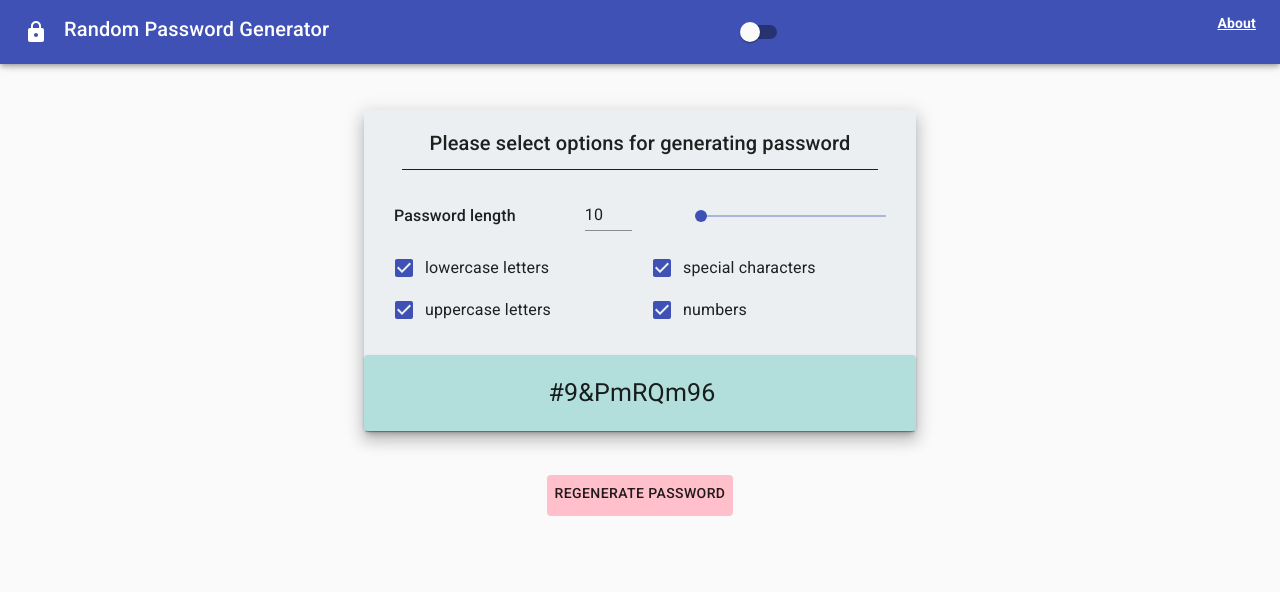
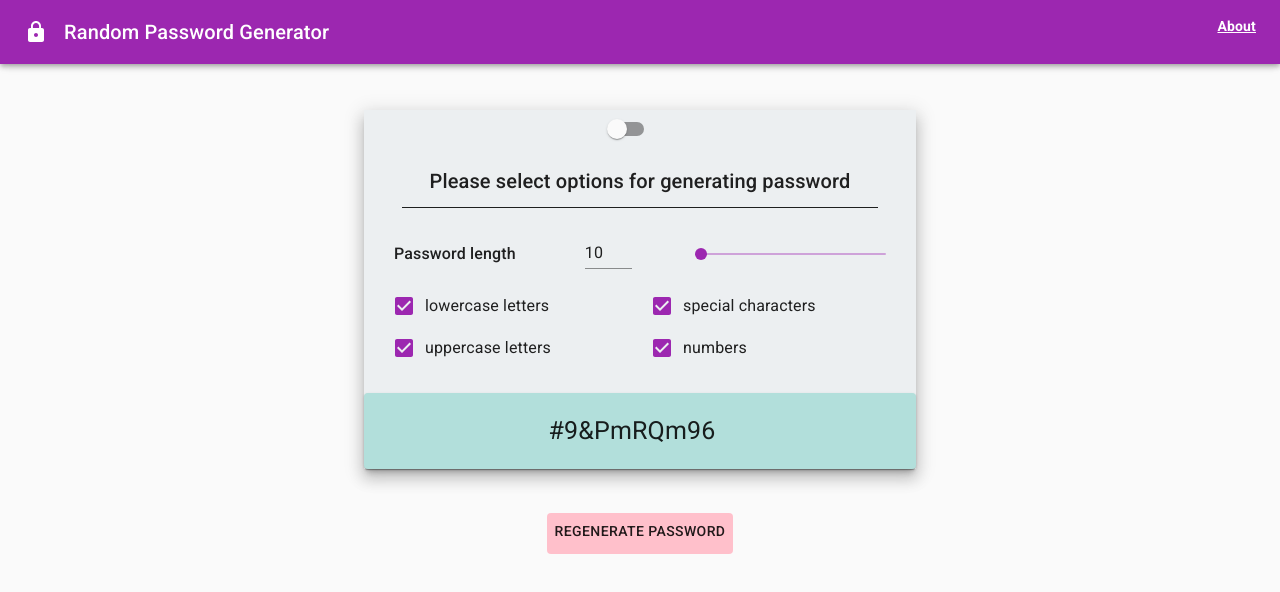
Before and after one commit to szaster/Password-Generator, a React (Create React App) app: page / in a window 1280 px wide. Shown: the top 592 px of the page. Built offline with nearby package versions, Linux system fonts and the light colour scheme.

Commit message:
Revert "bug fix wip"
This reverts commit ca36a2eb221d02d5532f59420af3b752e6bf6f89.

```diff
--- a/package.json
+++ b/package.json
@@ -17,7 +17,6 @@
     "react-dom": "^17.0.2",
     "react-router-dom": "^5.3.0",
     "react-scripts": "^4.0.3",
-    "react-theme-provider": "^0.1.3",
     "semantic-ui-react": "^2.0.4",
     "styled-components": "^5.3.1",
     "web-vitals": "^1.1.2"
--- a/src/App.js
+++ b/src/App.js
@@ -3,7 +3,7 @@ import "./App.css";
 import Options from "./components/Options";
 import Header from "./components/Header";
 import About from "./components/AboutPage";
-
+import DarkModeToggler from "./components/DarkMode";
 import RegeneratePasswordButton from "./components/RegenerateButton";
 import {
   Paper,
@@ -133,6 +133,7 @@ function Home() {
           m={20}
           style={{ background: "#eceff1" }}
         >
+          <DarkModeToggler />
           <Options handleNewOptions={handleNewOptions} options={options} />
           <PasswordDisplay
             handleNewOptions={handleNewOptions}
--- a/src/components/DarkMode.js
+++ b/src/components/DarkMode.js
@@ -1,53 +1,53 @@
-// import React, { useState } from "react";
-// import { Switch, FormControlLabel } from "@material-ui/core";
-// import { createTheme } from "@material-ui/core/styles";
-// import {
-//   teal,
-//   green,
-//   red,
-//   deepPurple,
-//   amber,
-//   purple,
-//   yellow,
-// } from "@material-ui/core/colors";
-// // import theme from "./theme";
+import React, { useState } from "react";
+import { Switch, FormControlLabel } from "@material-ui/core";
+import { createTheme } from "@material-ui/core/styles";
+import {
+  teal,
+  green,
+  red,
+  deepPurple,
+  amber,
+  purple,
+  yellow,
+} from "@material-ui/core/colors";
+// import theme from "./theme";
 
-// const themeObject = {
-//   palette: {
-//     type: "light",
-//     primary: purple,
-//     secondary: teal,
-//   },
-// };
+const themeObject = {
+  palette: {
+    type: "light",
+    primary: purple,
+    secondary: teal,
+  },
+};
 
-// const useDarkMode = () => {
-//   const [theme, setTheme] = useState(themeObject);
+const useDarkMode = () => {
+  const [theme, setTheme] = useState(themeObject);
 
-//   const {
-//     palette: { type },
-//   } = theme;
-//   const toggleDarkMode = () => {
-//     const updatedTheme = {
-//       ...theme,
-//       palette: {
-//         ...theme.palette,
-//         type: type === "light" ? "dark" : "light",
-//       },
-//     };
-//     setTheme(updatedTheme);
-//   };
-//   return [theme, toggleDarkMode];
-// };
+  const {
+    palette: { type },
+  } = theme;
+  const toggleDarkMode = () => {
+    const updatedTheme = {
+      ...theme,
+      palette: {
+        ...theme.palette,
+        type: type === "light" ? "dark" : "light",
+      },
+    };
+    setTheme(updatedTheme);
+  };
+  return [theme, toggleDarkMode];
+};
 
-// const DarkModeToggler = () => {
-//   const [theme, toggleDarkMode] = useDarkMode();
-//   const themeConfig = createTheme(theme);
-//   console.log("Themelog", themeConfig);
-//   return (
-//     <FormControlLabel
-//       control={<Switch onClick={toggleDarkMode} label={`Toggle Dark Mode`} />}
-//     />
-//   );
-// };
+const DarkModeToggler = () => {
+  const [theme, toggleDarkMode] = useDarkMode();
+  const themeConfig = createTheme(theme);
+  console.log(themeConfig);
+  return (
+    <FormControlLabel
+      control={<Switch onClick={toggleDarkMode} label={`Toggle Dark Mode`} />}
+    />
+  );
+};
 
-// export default DarkModeToggler;
+export default DarkModeToggler;
--- a/src/components/Header.js
+++ b/src/components/Header.js
@@ -8,7 +8,6 @@ import {
   Button,
   Box,
 } from "@material-ui/core";
-import DarkModeToggler from "../theme";
 import { Link, useLocation, BrowserRouter as Router } from "react-router-dom";
 
 const useStyles = makeStyles((theme) => ({
@@ -53,7 +52,6 @@ function Header() {
           <Typography className={classes.title} variant="h6" component="h1">
             Random Password Generator
           </Typography>
-          <DarkModeToggler />
           <HeaderLink pathname={location.pathname} />
         </div>
       </Toolbar>
--- a/src/index.js
+++ b/src/index.js
@@ -5,14 +5,14 @@ import "./index.css";
 import App from "./App";
 import { ThemeProvider } from "@material-ui/styles";
 import CssBaseline from "@material-ui/core/CssBaseline";
-import DarkModeToggler from "./theme";
+import theme from "./theme";
 
 ReactDOM.render(
   <Router>
-    {/* <ThemeProvider theme={DarkModeToggler}> */}
-    <CssBaseline />
-    <App />
-    {/* </ThemeProvider> */}
+    <ThemeProvider theme={theme}>
+      <CssBaseline />
+      <App />
+    </ThemeProvider>
   </Router>,
 
   document.getElementById("root")
--- a/src/theme.js
+++ b/src/theme.js
@@ -1,7 +1,6 @@
 import React, { useState } from "react";
 import { Switch, FormControlLabel } from "@material-ui/core";
 import { createTheme } from "@material-ui/core/styles";
-import { ThemeProvider } from "@mui/styles";
 import {
   teal,
   green,
@@ -12,53 +11,31 @@ import {
   yellow,
 } from "@material-ui/core/colors";
 
-const themeObject = {
+const theme = createTheme({
   palette: {
-    primary: { main: "#053f5b" },
-    secondary: { main: "#5e3c6f" },
     type: "light",
-    // type: "light",
-    // primary: purple,
-    // secondary: teal,
+    primary: purple,
+    secondary: teal,
   },
-  themeName: "Blue Lagoon 2020",
-  // typography: {
-  //   fontFamily: "Bitter",
-  // },
-};
+});
 
-const useDarkMode = () => {
-  const [theme, setTheme] = useState(themeObject);
+// const useDarkMode = () => {
+//   const [theme, setTheme] = useState(theme);
 
-  const {
-    palette: { type },
-  } = theme;
+//   const {
+//     palette: { type },
+//   } = theme;
+//   const toggleDarkMode = () => {
+//     const updatedTheme = {
+//       ...theme,
+//       palette: {
+//         ...theme.palette,
+//         type: type === "light" ? "dark" : "light",
+//       },
+//     };
+//     setTheme(updatedTheme);
+//   };
+//   return [theme, toggleDarkMode];
+// };
 
-  const toggleDarkMode = () => {
-    const updatedTheme = {
-      ...theme,
-      palette: {
-        ...theme.palette,
-        type: type === "light" ? "dark" : "light",
-      },
-    };
-    setTheme(updatedTheme);
-  };
-  return [theme, toggleDarkMode];
-};
-
-const DarkModeToggler = () => {
-  const [theme, toggleDarkMode] = useDarkMode();
-
-  const themeConfig = createTheme(theme);
-  console.log("ThemeLog is ", themeConfig);
-  return (
-    <ThemeProvider theme={themeConfig}>
-      <FormControlLabel
-        control={<Switch onClick={toggleDarkMode} label={`Toggle Dark Mode`} />}
-      />
-    </ThemeProvider>
-  );
-};
-
-export default DarkModeToggler;
+export default theme;
```
Also changed, not shown: 1 other file (tests, documents, lock files or other folders).
